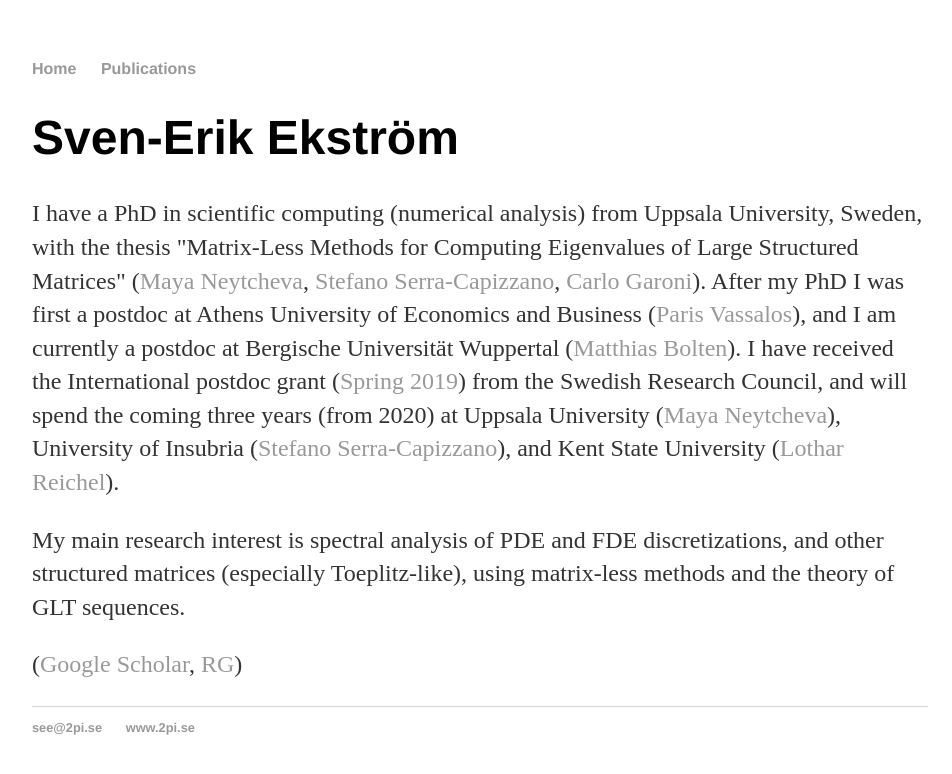
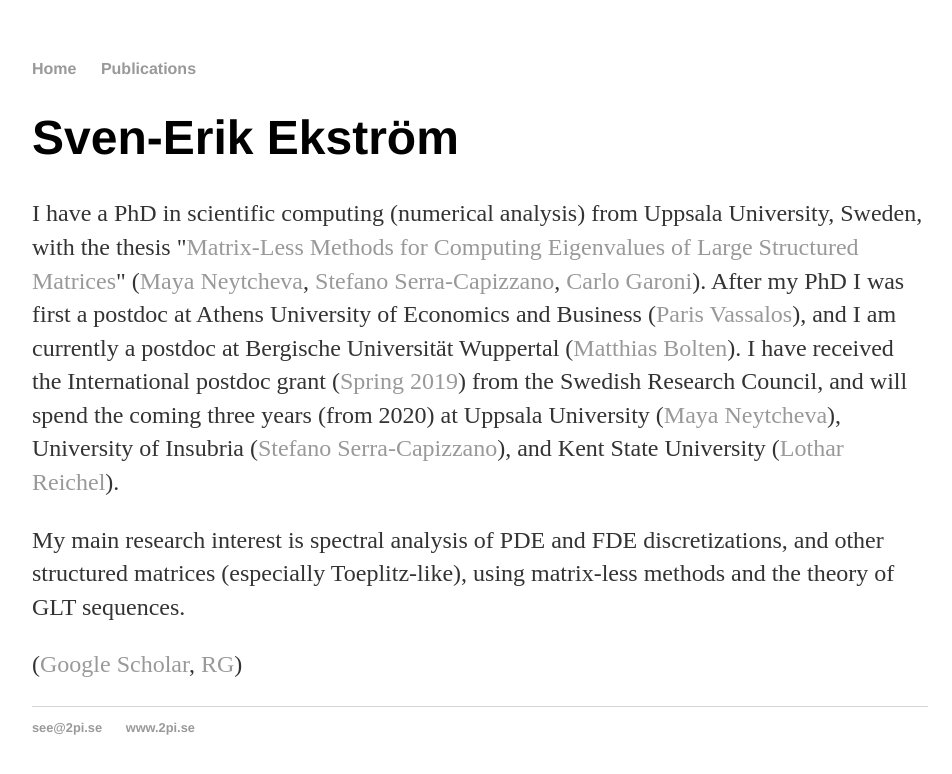
Before and after one commit to sverek/sverek.github.io, a Jekyll site: the page built from index.html, in a window 1280 px wide. Shown: the top 774 px of the page, without its empty margins (160-1112 px from the left). Built offline with Jekyll 4.4.1, drawn with Linux system fonts in a browser that asks for light colours; part of the change alters nothing that is shown.

```diff
--- a/index.html
+++ b/index.html
@@ -5,7 +5,7 @@ title: www.2pi.se
 <div class="blurb">
 	<h1>Sven-Erik Ekström</h1>
 	<p>
-		I have a PhD in scientific computing (numerical analysis) from Uppsala University, Sweden, with the thesis "Matrix-Less Methods for Computing Eigenvalues of Large Structured Matrices" (<a href="https://www.researchgate.net/profile/Maya_Neytcheva">Maya Neytcheva</a>, <a href="https://scholar.google.com/citations?user=IPufiOUAAAAJ">Stefano Serra-Capizzano</a>, <a href="https://scholar.google.se/citations?user=dmXgD0UAAAAJ">Carlo Garoni</a>).
+		I have a PhD in scientific computing (numerical analysis) from Uppsala University, Sweden, with the thesis "<a href="thesis.pdf">Matrix-Less Methods for Computing Eigenvalues of Large Structured Matrices</a>" (<a href="https://www.researchgate.net/profile/Maya_Neytcheva">Maya Neytcheva</a>, <a href="https://scholar.google.com/citations?user=IPufiOUAAAAJ">Stefano Serra-Capizzano</a>, <a href="https://scholar.google.se/citations?user=dmXgD0UAAAAJ">Carlo Garoni</a>).
 		After my PhD I was first a postdoc at Athens University of Economics and Business (<a href="https://scholar.google.com/citations?user=gnOgiQEAAAAJ">Paris Vassalos</a>), and I am currently a postdoc at Bergische Universität Wuppertal (<a href="https://scholar.google.com/citations?user=3Fz3Z8UAAAAJ">Matthias Bolten</a>).
 		I have received the International postdoc grant (<a href="https://www.vr.se/english/calls-and-decisions/grant-decisions/decisions/2019-03-25-international-postdoc.html">Spring 2019</a>) from the Swedish Research Council, and will spend the coming three years (from 2020) at Uppsala University (<a href="https://www.researchgate.net/profile/Maya_Neytcheva">Maya Neytcheva</a>), University of Insubria (<a href="https://scholar.google.com/citations?user=IPufiOUAAAAJ">Stefano Serra-Capizzano</a>), and Kent State University (<a href="http://www.math.kent.edu/~reichel/">Lothar Reichel</a>).
 	</p>
```
